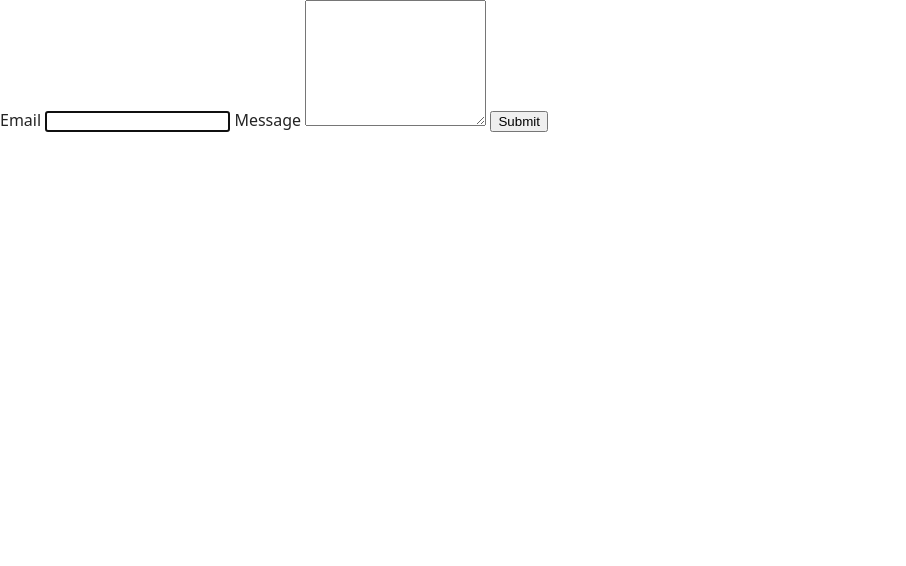
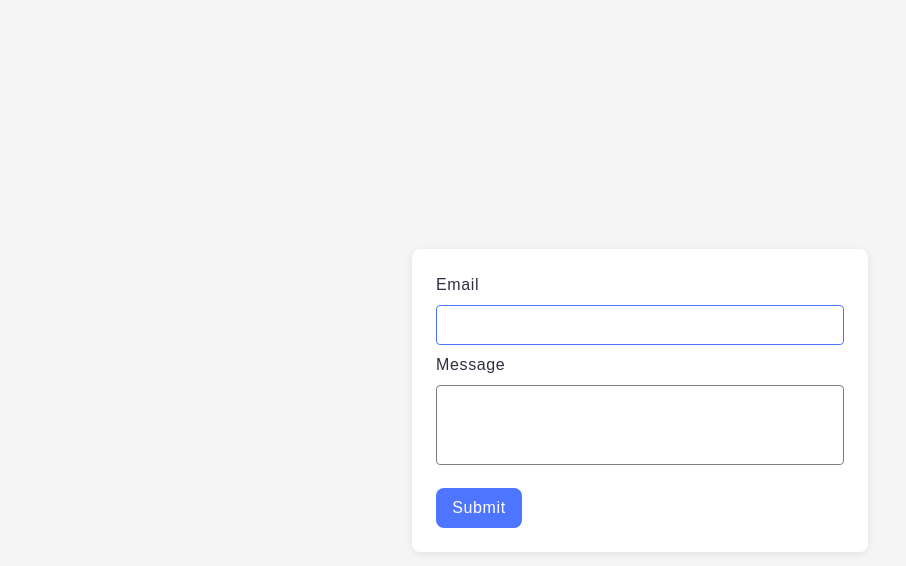
Before and after one commit to Boris-Moskalenko/goit-js-hw-09, a website built with Vite: page src/2-form.html in a window 1280 px wide. Shown: the whole page, without its empty margins (0-906 px from the left). Built offline with nearby package versions, Linux system fonts and the light colour scheme.

Commit message:
Added task-2-form 2.0

```diff
--- a/src/2-form.html
+++ b/src/2-form.html
@@ -10,17 +10,17 @@
 <body>
 
   <form class="feedback-form" autocomplete="off">
-    <label>
+    <label class="feedback-form-label">
       Email
-      <input type="email" name="email" autofocus />
+      <input class="feedback-form-input" type="email" name="email" autofocus />
     </label>
 
-    <label>
+    <label class="feedback-form-label">
       Message
-      <textarea name="message" rows="8"></textarea>
+      <textarea class="feedback-form-text" name="message" rows="8"></textarea>
     </label>
 
-    <button type="submit">Submit</button>
+    <button class="feedback-form-button" type="submit">Submit</button>
   </form>
 
   <script type="module" src="./js/2-form.js"></script>
--- a/src/css/base.css
+++ b/src/css/base.css
@@ -18,10 +18,11 @@
 
 body {
   display: flex;
-  flex-direction: column;
-  min-width: 100vw;
+  justify-content: center;
+  align-items: center;
   min-height: 100vh;
   margin: 0;
+  background-color: #f5f5f5;
 }
 
 main {
--- /dev/null
+++ b/src/css/form.css
@@ -0,0 +1,73 @@
+body {
+    font-family: "Montserrat", sans-serif;
+}
+
+.feedback-form {
+    border-radius: 8px;
+    padding: 24px;
+    margin: 40px auto;
+    width: 408px;
+    background-color: #fff;
+    box-shadow: 0 2px 8px rgba(0, 0, 0, 0.08);
+}
+
+.feedback-form-label {
+    display: block;
+    font-weight: 400;
+    font-size: 16px;
+    line-height: 1.5;
+    letter-spacing: 0.04em;
+    color: #2e2f42;
+    margin-bottom: 8px;
+}
+
+.feedback-form-input,
+.feedback-form-text {
+    width: 100%;
+    height: 40px;
+    border: 1px solid #808080;
+    border-radius: 4px;
+    box-sizing: border-box;
+    margin-top: 8px;
+    padding: 8px 16px;
+
+    font-weight: 400;
+    font-family: inherit;
+    font-size: 16px;
+    line-height: 1.5;
+    letter-spacing: 0.04em;
+    color: #2e2f42;
+
+    outline: none;
+    transition: border-color 0.2s ease;
+}
+
+.feedback-form-text {
+    min-height: 80px;
+    resize: none;
+}
+
+.feedback-form-input:focus,
+.feedback-form-text:focus {
+    border-color: #4e75ff;
+}
+
+.feedback-form-button {
+    width: 86px;
+    height: 40px;
+    margin-top: 8px;
+    padding: 8px 16px;
+    background-color: #4e75ff;
+    font-weight: 500;
+    font-size: 16px;
+    line-height: 1.5;
+    letter-spacing: 0.04em;
+    color: #fff;
+    border: none;
+    border-radius: 8px;
+    transition: background-color 0.2s ease;
+}
+
+.feedback-form-button:hover {
+    background-color: #6c8cff;
+}
--- a/src/css/gallery.css
+++ b/src/css/gallery.css
@@ -1,15 +1,3 @@
-ul {
-    list-style-type: none;
-    margin: 0;
-    padding: 0;
-}
-
-img {
-    display: block;
-    max-width: 100%;
-    height: auto;
-}
-
 .gallery {
     display: flex;
     flex-wrap: wrap;
--- a/src/css/styles.css
+++ b/src/css/styles.css
@@ -17,3 +17,4 @@
 @import url('./back-link.css');
 @import url('./footer.css');
 @import url('./gallery.css');
+@import url('./form.css');
```
